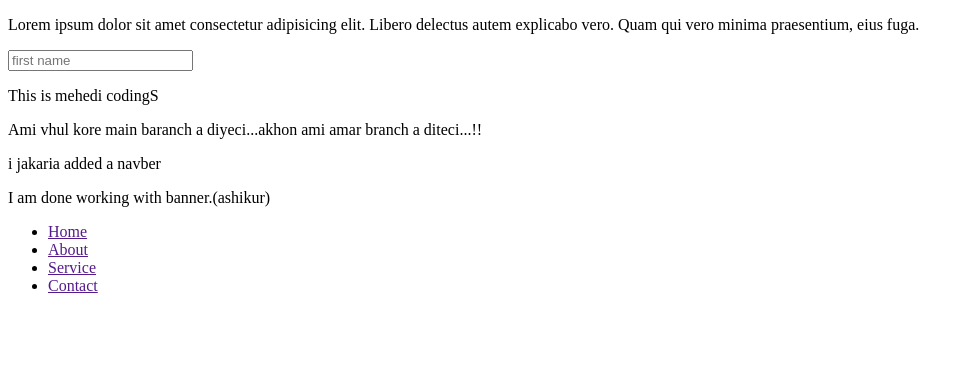
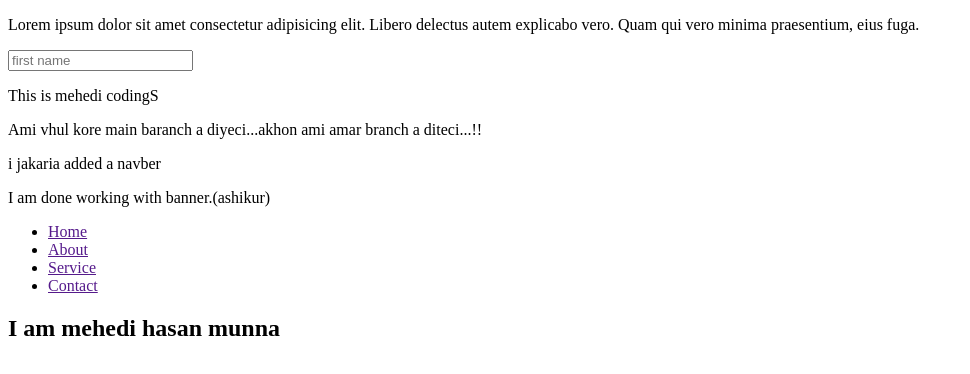
Before and after one commit to Ashikur-ai/Diploma113, a plain HTML site: page index.html in a window 1280 px wide. Shown: the whole page, without its empty margins (0-970 px from the left). Drawn offline with Linux system fonts and the light colour scheme.

Commit message:
my name commit

```diff
--- a/index.html
+++ b/index.html
@@ -24,5 +24,6 @@
         <li><a href="">Contact</a></li>
     </ul>
 </nav>
+<h2>I am mehedi hasan munna</h2>
 </body>
 </html>
```
